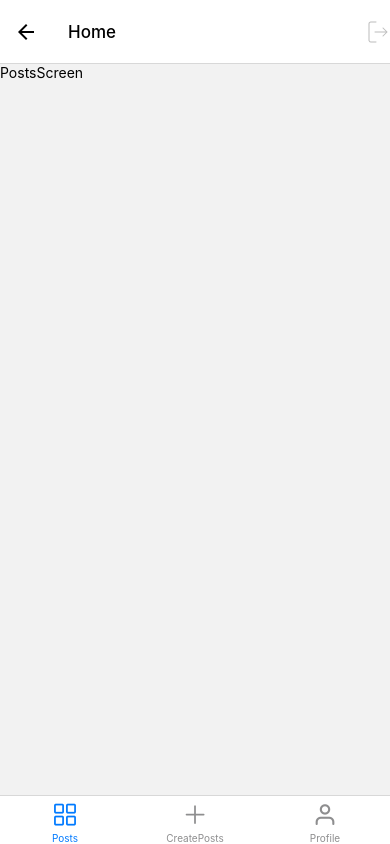
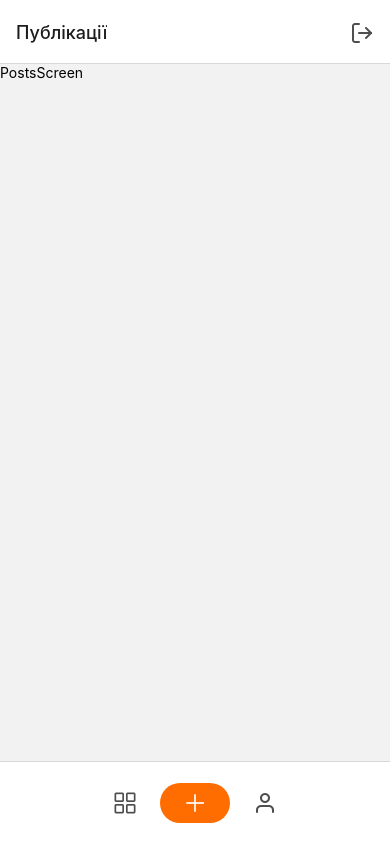
Before and after one commit to anna-sergienko/react-native-hw-01, a React Native app in the folder AwesomeProject/: screen /Home in a window 390 px wide. Built offline with nearby package versions, Linux system fonts and the light colour scheme.

Commit message:
final navigation

```diff
--- a/AwesomeProject/App.js
+++ b/AwesomeProject/App.js
@@ -1,4 +1,3 @@
-
 import 'react-native-gesture-handler';
 import { NavigationContainer } from '@react-navigation/native';
 import { createStackNavigator } from '@react-navigation/stack';
@@ -11,9 +10,8 @@ import Home from './Screens/Home/Home';
 const MainStack = createStackNavigator();
 
 export default function App() {
-
   return (
-<NavigationContainer>
+    <NavigationContainer>
       <MainStack.Navigator initialRouteName="Registration">
         <MainStack.Screen
           options={{
@@ -34,27 +32,10 @@ export default function App() {
           name="Home"
           component={Home}
           options={{
-            headerStyle: {
-              backgroundColor: "#FFFFFF",
-            },
-            headerTintColor: "#000000",
-            headerTitleStyle: {
-              fontWeight: 500,
-              fontSize: 17,
-            },
-
-            headerRight: () => (
-              <TouchableOpacity style={{marginLeft: 10}}
-              >
-                <Image
-                source={require('./assets/log-out.png')}
-                style={{width:24, height: 24}}
-              />
-              </TouchableOpacity>
-            ),
+            headerShown: false,
           }}
         />
       </MainStack.Navigator>
-</NavigationContainer>
-  )
+    </NavigationContainer>
+  );
 }
--- a/AwesomeProject/Screens/Home/Home.jsx
+++ b/AwesomeProject/Screens/Home/Home.jsx
@@ -1,8 +1,8 @@
 import 'react-native-gesture-handler';
-import Ionicons from '@expo/vector-icons/Ionicons';
 import { createBottomTabNavigator } from '@react-navigation/bottom-tabs';
-import { NavigationContainer } from '@react-navigation/native';
-import { createStackNavigator } from '@react-navigation/stack';
+import { useState } from 'react';
+import { useNavigation } from '@react-navigation/native';
+import { TouchableOpacity, Image, StyleSheet, View } from 'react-native';
 import { AntDesign } from '@expo/vector-icons';
 import { Feather } from '@expo/vector-icons';
 
@@ -13,38 +13,142 @@ import ProfileScreen from '../ProfileScreen/ProfileScreen';
 const BottomTab = createBottomTabNavigator();
 
 export default function Home() {
+  const navigation = useNavigation();
+  const [focusedGridIcon, setFocusedGridIcon] = useState(false);
+  const [focusedUserIcon, setFocusedUserIcon] = useState(false);
+
   return (
-    <BottomTab.Navigator tabBarOptions={{ shawLabel: false }}>
+    <BottomTab.Navigator
+      screenOptions={() => ({
+        tabBarShowLabel: false,
+        tabBarStyle: {
+          height: 83,
+          paddingHorizontal: 90,
+          paddingTop: 0,
+          borderTopWidth: 1,
+        },
+        tabBarInactiveTintColor: '#FF6C00',
+        tabBarActiveTintColor: '#FFF',
+      })}
+    >
       <BottomTab.Screen
         name="Posts"
-        options={{
-          tabBarIcon: ({ focused, size, color }) => (
-            <AntDesign name="appstore-o" size={size} color={color} />
+        component={PostsScreen}
+
+        options={() => ({
+          headerTitle: "Публікації",
+          tabBarIcon: () => (
+
+            <TouchableOpacity
+              onPress={() => {
+                setFocusedGridIcon(true);
+                setFocusedUserIcon(false);
+                navigation.navigate("Posts");
+              }}
+            >
+              <AntDesign
+                name="appstore-o"
+                size={24}
+                color={focusedGridIcon ? "#FF6C00" : "#212121CC"}
+              />
+            </TouchableOpacity>
+
+
           ),
-          headerShown: false,
-        }}
-        component={PostsScreen}
-      />
+          headerRight: () => (
+            <TouchableOpacity
+              style={{ marginRight: 16, width: 24, height: 24 }}
+              onPress={() => {
+                navigation.navigate("Login")
+              }}
+            >
+              <Feather
+                name="log-out"
+                size={24}
+                color="#212121CC"
+              />
+            </TouchableOpacity>
+          ),
+          })}
+/>
+
       <BottomTab.Screen
         name="CreatePosts"
+        component={CreatePostsScreen}
         options={{
-          tabBarIcon: ({ focused, size, color }) => (
-            <AntDesign name="plus" size={size} color={color} />
+          tabBarStyle: { display: "none" },
+          tabBarIcon: () => (
+            <View style={{ ...styles.icon, backgroundColor: "#FF6C00" }}>
+            <AntDesign name="plus" size={24} color='#fff' />
+            </View>
           ),
-          headerShown: false,
+          headerTitle: "Створити публікацію",
+          headerTitleAlign: "center",
+          headerStyle: {
+            height: 88,
+            backgroundColor: "#fff",
+          },
+          headerTintColor: "#212121",
+          headerLeft: () => (
+            <TouchableOpacity
+              style={{ marginLeft: 16, width: 20, height: 20 }}
+              onPress={() => {
+                navigation.navigate("Posts"),
+                setFocusedGridIcon(true),
+                setFocusedUserIcon(false);
+              }}
+            >
+              <Feather
+                name="arrow-left"
+                size={24}
+                color="#FF6C00"
+              />
+            </TouchableOpacity>
+          ),
         }}
-        component={CreatePostsScreen}
       />
+
       <BottomTab.Screen
         name="Profile"
+        component={ProfileScreen}
+
         options={{
-          tabBarIcon: ({ focused, size, color }) => (
-            <Feather name="user" size={size} color={color} />
+          headerTitle: "Профіль",
+          headerTitleAlign: "center",
+          headerStyle: {
+            height: 88,
+            backgroundColor: "#FFF",
+          },
+          headerTintColor: "#212121",
+          tabBarIcon: () => (
+            <TouchableOpacity
+            onPress={() => {
+              setFocusedGridIcon(false),
+                setFocusedUserIcon(true);
+              navigation.navigate("Profile");
+            }}
+          >
+            <Feather
+              name="user"
+              size={24}
+              color={focusedUserIcon ? "#FF6C00" : "#212121CC"}
+            />
+          </TouchableOpacity>
           ),
-          headerShown: false,
         }}
-        component={ProfileScreen}
       />
     </BottomTab.Navigator>
   );
 }
+
+
+
+const styles = StyleSheet.create({
+  icon: {
+    width: 70,
+    height: 40,
+    borderRadius: 20,
+    alignItems: "center",
+    justifyContent: "center",
+  },
+});
```
